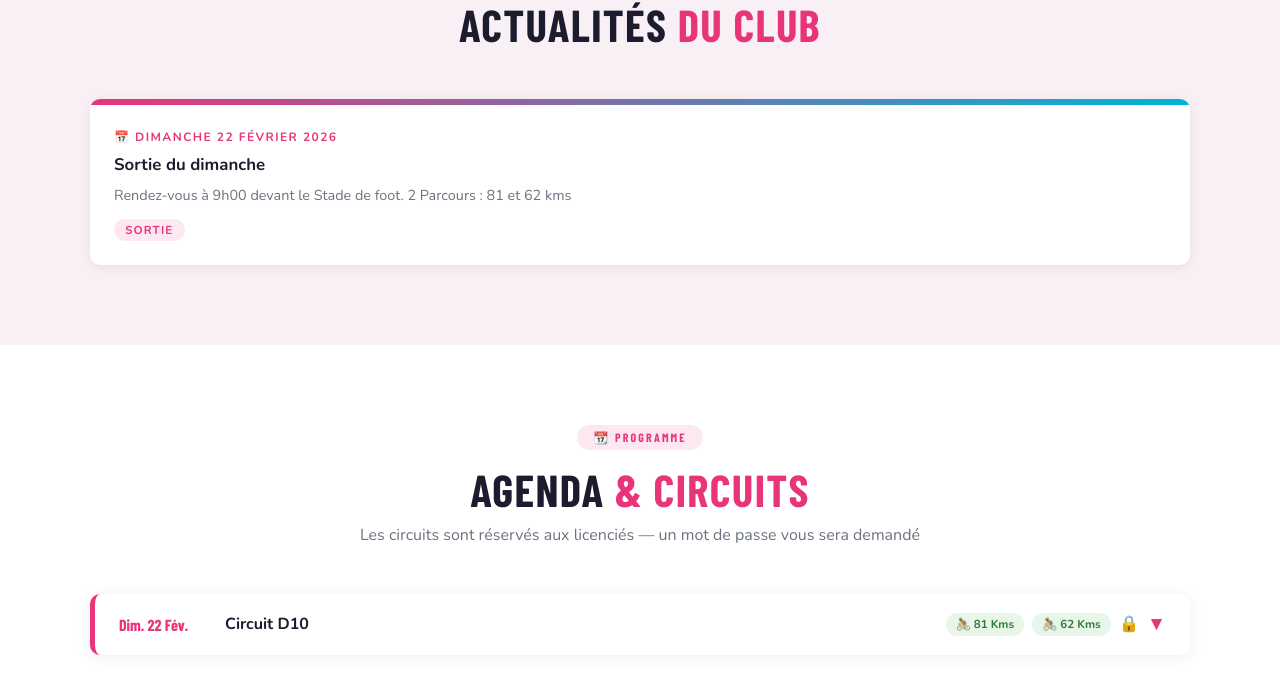
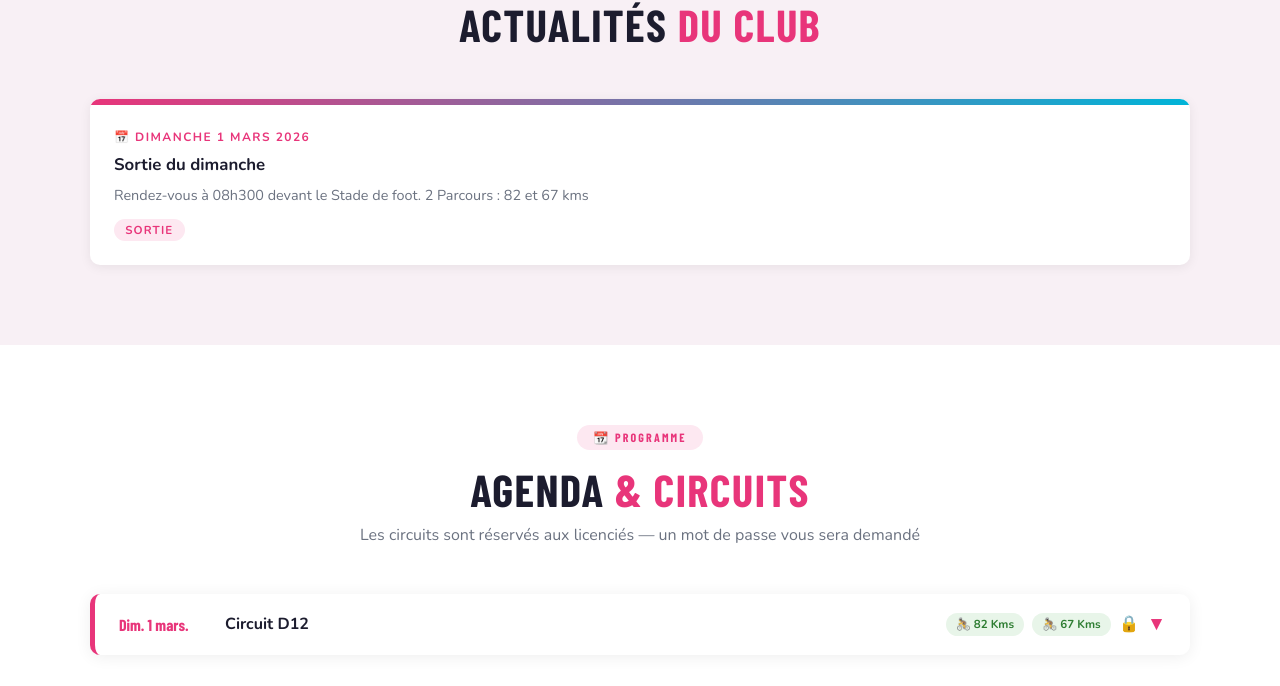
Before and after one commit to ententecyclotouristealbanaise/Site-du-Club, a plain HTML site: page index.html in a window 1280 px wide. Shown: the part 871-1557 px from the top of the page. Drawn offline with nearby package versions, Linux system fonts and the light colour scheme; a web font is replaced by a local one.

Commit message:
Update index.html

```diff
--- a/index.html
+++ b/index.html
@@ -316,14 +316,14 @@
 const ECTA_DATA = {
 
   // Mot de passe licenciés
-  motDePasse: "ecta2025",
+  motDePasse: "ecta1985",
 
   // Actualités (3 max) — image: "images/photo.jpg" ou ""
   actualites: [
     {
-      date: "Dimanche 22 février 2026",
+      date: "Dimanche 1 Mars 2026",
       titre: "Sortie du dimanche",
-      texte: "Rendez-vous à 9h00 devant le Stade de foot. 2 Parcours : 81 et 62 kms",
+      texte: "Rendez-vous à 08h300 devant le Stade de foot. 2 Parcours : 82 et 67 kms",
       tag: "Sortie",
       image: ""
     }
@@ -332,11 +332,11 @@ const ECTA_DATA = {
   // Agenda — chaque sortie peut avoir plusieurs parcours
   agenda: [
     {
-      date: "Dim. 22 Fév.",
-      titre: "Circuit D10",
+      date: "Dim. 1 mars.",
+      titre: "Circuit D12",
       parcours: [
-        { distance: "81 Kms", lien: "https://www.openrunner.com/route-details/18540034" },
-        { distance: "62 Kms", lien: "https://www.openrunner.com/route-details/18539834" }
+        { distance: "82 Kms", lien: "https://www.openrunner.com/route-details/18550404" },
+        { distance: "67 Kms", lien: "https://www.openrunner.com/route-details/18550247" }
       ]
     }
   ],
```
